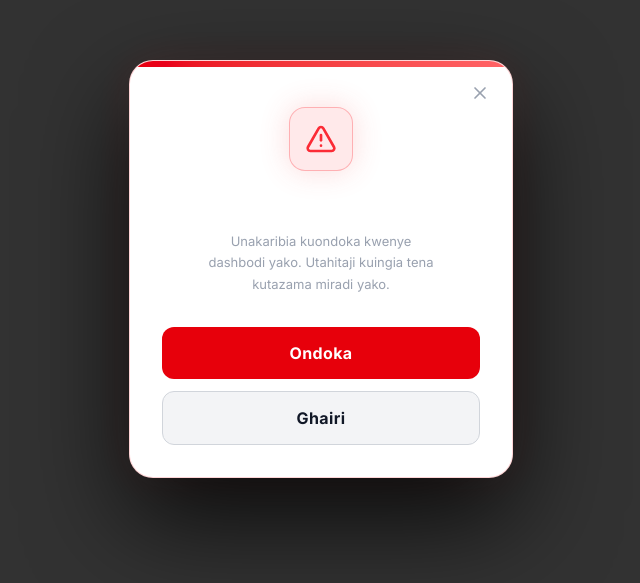
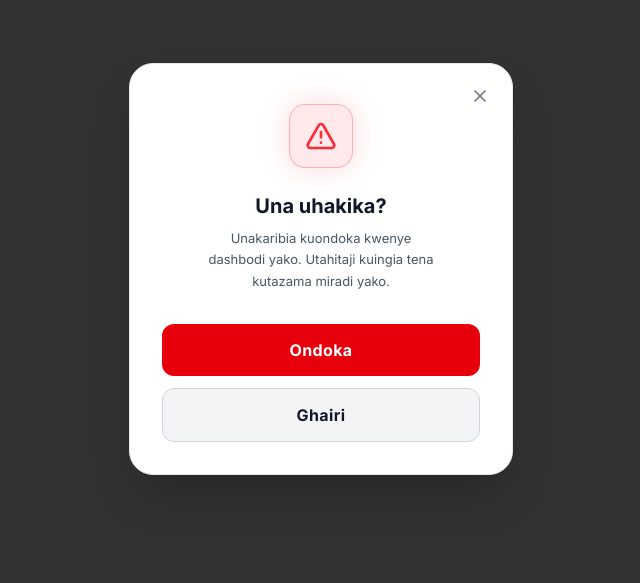
Before and after one commit to willbroademanuel/desinglab, a Next.js app: page /m/logout in a window 1280 px wide. Shown: the part 131-714 px from the top of the page, without its empty margins (319-959 px from the left). Built offline with nearby package versions, Linux system fonts and the light colour scheme; no server answers.

Commit message:
Fix logout modal light theme styles and fix settings modal log out behavior

```diff
--- a/src/app/components/modals/LogoutModal.tsx
+++ b/src/app/components/modals/LogoutModal.tsx
@@ -53,15 +53,12 @@ export default function LogoutModal() {
   return (
     <ModalWrapper backdropClass="bg-black/80 backdrop-blur-sm">
       {(onClose) => (
-        <div className="relative w-full max-w-sm bg-onyx border border-red-500/20 rounded-3xl shadow-[0_40px_100px_rgba(0,0,0,0.8),0_0_40px_rgba(239,68,68,0.1)] overflow-hidden">
-
-          {/* Top red warning bar */}
-          <div className="h-1.5 w-full bg-gradient-to-r from-red-600 to-red-400" />
+        <div className="relative w-full max-w-sm bg-[color:var(--surface-1)] border border-[color:var(--border-subtle)] rounded-3xl shadow-2xl overflow-hidden">
 
           <button
             onClick={onClose}
             aria-label="Close"
-            className="absolute top-4 right-4 p-1.5 rounded-xl text-gray-400 hover:text-white hover:bg-white/10 transition-colors z-10"
+            className="absolute top-4 right-4 p-1.5 rounded-xl text-[color:var(--text-tertiary)] hover:text-[color:var(--text-primary)] hover:bg-[color:var(--surface-2)] transition-colors z-10"
           >
             <X className="w-5 h-5" />
           </button>
@@ -78,8 +75,8 @@ export default function LogoutModal() {
             </motion.div>
 
             <div>
-              <h2 className="text-xl font-bold text-white mb-2">{t('modals.logoutTitle')}</h2>
-              <p className="text-[13px] text-gray-400 leading-relaxed max-w-[240px]">
+              <h2 className="text-xl font-bold text-[color:var(--text-primary)] mb-2">{t('modals.logoutTitle')}</h2>
+              <p className="text-[13px] text-[color:var(--text-secondary)] leading-relaxed max-w-[240px]">
                 {t('modals.logoutDesc')}
               </p>
             </div>
--- a/src/tools/utility-tools/design-lab/shared/SettingsModal.tsx
+++ b/src/tools/utility-tools/design-lab/shared/SettingsModal.tsx
@@ -102,6 +102,7 @@ export default function SettingsModal({ isOpen, onClose, userProfile }: Settings
         <div className="p-4">
           <Link
             href="/m/logout"
+            onClick={onClose}
             className="flex items-center justify-center gap-2 w-full py-3 bg-red-500/10 hover:bg-red-500/20 text-red-500 rounded-xl font-bold transition-colors border border-red-500/20"
           >
             <LogOut className="w-4 h-4" />
```
